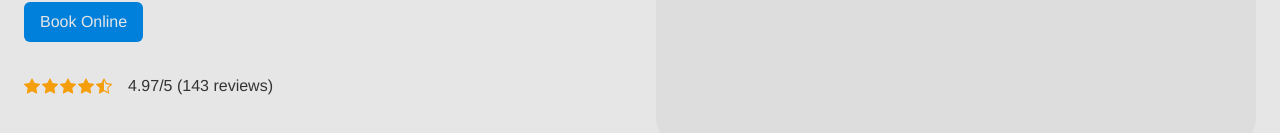
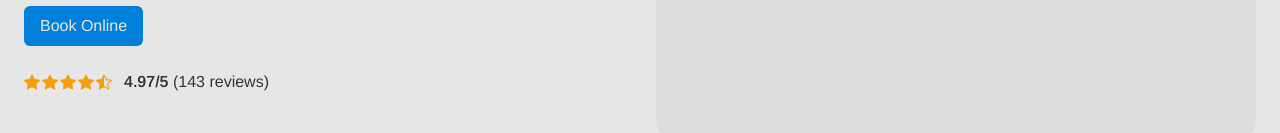
Before and after one commit to flowz0/duct-daddy, a Next.js app: page / in a window 1280 px wide. Shown: the part 307-440 px from the top of the page. Built offline with nearby package versions, Linux system fonts and the light colour scheme.

Commit message:
improve css for reviews tag

```diff
--- a/app/components/pages/landing/Hero.tsx
+++ b/app/components/pages/landing/Hero.tsx
@@ -13,7 +13,7 @@ export default function Hero() {
         <Link href="/book-online" className="bg-[#0080DB] text-[#E6E6E6] mt-8 py-2 px-4 rounded-md hover:bg-[hsl(205,100%,33%)] active:bg-[hsl(205,100%,23%)]">
           Book Online
         </Link>
-        <div className="flex items-center gap-4 mt-8">
+        <div className="flex items-center gap-3 mt-6">
           <div className="flex gap-0.5">
             <BsStarFill className="text-amber-500 w-4 h-4" />
             <BsStarFill className="text-amber-500 w-4 h-4" />
@@ -21,7 +21,7 @@ export default function Hero() {
             <BsStarFill className="text-amber-500 w-4 h-4" />
             <BsStarHalf className="text-amber-500 w-4 h-4" />
           </div>
-          <p className="text-[#333333]">4.97/5 (143 reviews)</p>
+          <p className="text-[#333333]"><span className="font-semibold">4.97/5</span> (143 reviews)</p>
         </div>
       </header>
       <div className="md:w-1/2">
```
